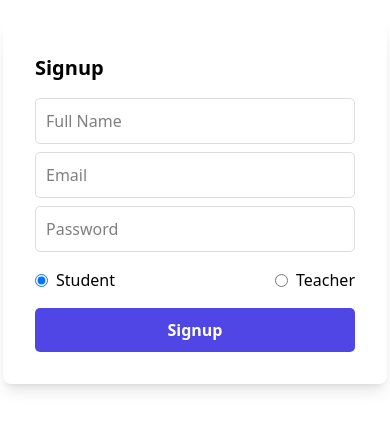
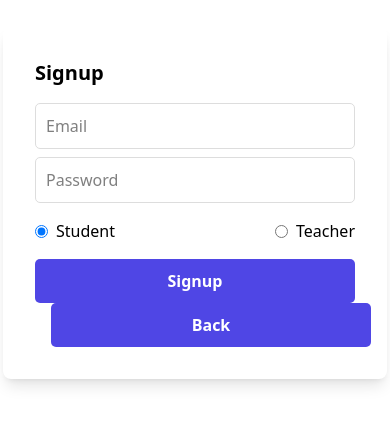
Before and after one commit to Ansh3931up/ELECTROTHON, a React (Vite) app in the folder client/: page /signup in a window 390 px wide. Shown: the part 219-648 px from the top of the page. Built offline with nearby package versions, Linux system fonts and the light colour scheme; no server answers.

Commit message:
mobile app

```diff
--- a/client/capacitor.config.json
+++ b/client/capacitor.config.json
@@ -1,5 +1,5 @@
 {
-  "appId": "com.client.cpp",
+  "appId": "com.client.app",
   "appName": "client",
   "webDir": "dist"
 }
--- a/client/src/pages/login.jsx
+++ b/client/src/pages/login.jsx
@@ -1,12 +1,13 @@
 import { useState } from "react";
 import { useDispatch, useSelector } from "react-redux";
-import { Navigate } from 'react-router-dom';
+import { Navigate, useNavigate } from 'react-router-dom';
 import axios from "axios";
 
 import { loginUser } from "../redux/slices/authSlice";
 
 const Login = () => {
   const dispatch = useDispatch();
+  const navigate = useNavigate();
   const { loading, error } = useSelector((state) => state.auth);
   const [redirectTo, setRedirectTo] = useState(null);
 
@@ -19,7 +20,6 @@ const Login = () => {
   const handleChange = (e) => {
     setFormData({ ...formData, [e.target.name]: e.target.value });
   };
-
 
   const handleSubmit = (e) => {
     e.preventDefault();
@@ -98,6 +98,9 @@ const Login = () => {
         <button type="submit" disabled={loading} className="btn">
           {loading ? "Logging in..." : "Login"}
         </button>
+        <button type="button" onClick={() => navigate(-1)} className="btn ml-4">
+          Back
+        </button>
       </form>
     </div>
   );
--- a/client/src/pages/signUp.jsx
+++ b/client/src/pages/signUp.jsx
@@ -1,6 +1,7 @@
 import { useState } from "react";
 import { useDispatch, useSelector } from "react-redux";
-import { useNavigate } from "react-router-dom";
+import { useNavigate } from 'react-router-dom';
+import axios from "axios";
 
 import { signupUser } from "../redux/slices/authSlice";
 
@@ -10,10 +11,9 @@ const Signup = () => {
   const { loading, error } = useSelector((state) => state.auth);
 
   const [formData, setFormData] = useState({
-    fullname: "",
     email: "",
     password: "",
-    role: "student", // Default role
+    role: "student", // Default role selection
   });
 
   const handleChange = (e) => {
@@ -25,12 +25,14 @@ const Signup = () => {
     dispatch(signupUser(formData)).then((result) => {
       if (result.meta.requestStatus === "fulfilled") {
         const userRole = result.payload.role;
-        if (userRole === "teacher") {
-          navigate("/teacher");
-        } else {
-          navigate("/student");
-        }
+        console.log('Full Response:', result.payload);
+
+        // Force redirect after setting session storage
+        sessionStorage.setItem('userRole', userRole);
+        window.location.href = userRole === "teacher" ? "/teacher" : "/student";
       }
+    }).catch((error) => {
+      console.error('Signup error:', error);
     });
   };
 
@@ -43,15 +45,6 @@ const Signup = () => {
         <h2 className="text-xl font-bold mb-4">Signup</h2>
         {error && <p className="text-red-500">{error}</p>}
 
-        <input
-          name="fullname"
-          placeholder="Full Name"
-          type="text"
-          value={formData.fullname}
-          onChange={handleChange}
-          required
-          className="input-field"
-        />
         <input
           name="email"
           placeholder="Email"
@@ -100,6 +93,9 @@ const Signup = () => {
         <button type="submit" disabled={loading} className="btn">
           {loading ? "Signing up..." : "Signup"}
         </button>
+        <button type="button" onClick={() => navigate(-1)} className="btn ml-4">
+          Back
+        </button>
       </form>
     </div>
   );
```
Also changed, not shown: 54 other files (tests, documents, lock files or other folders).
